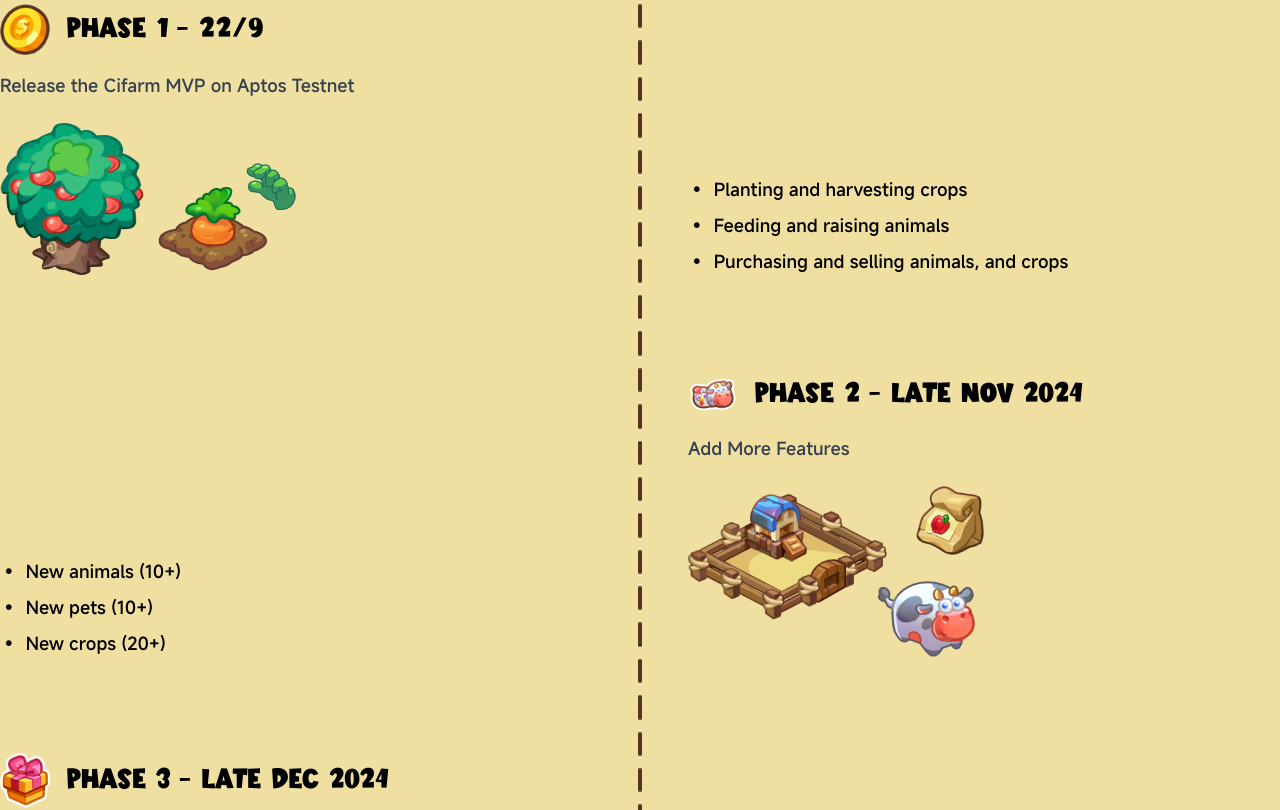
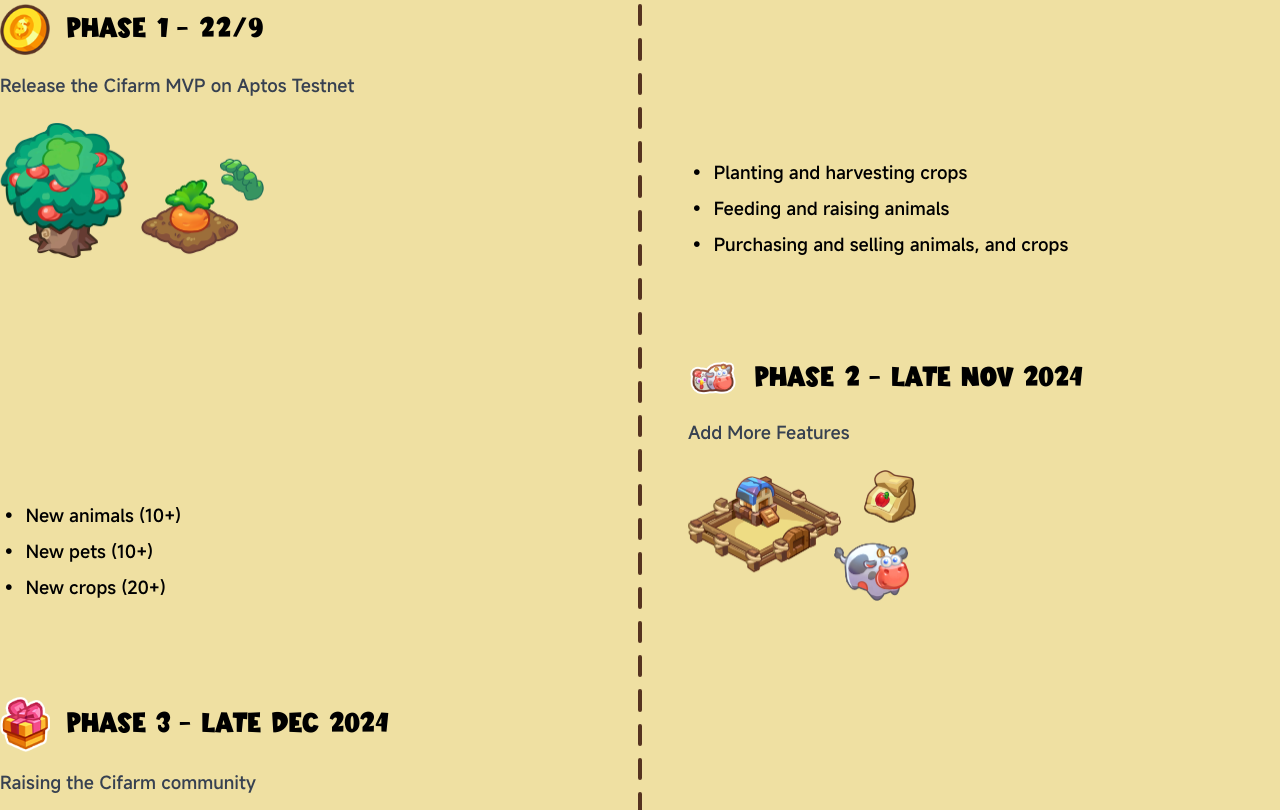
Before and after one commit to starci-lab/cifarm-landing-page, a Next.js app: page / in a window 1280 px wide. Shown: the part 2670-3480 px from the top of the page. Built offline with nearby package versions, Linux system fonts and the light colour scheme; what @designbycode/tailwindcss-text-stroke, @tailwindcss/postcss would draw is missing.

Commit message:
feat: enhance RoadmapItem and RoadmapList components with motion animations for improved user experience

```diff
--- a/src/app/Roadmap/Item/index.tsx
+++ b/src/app/Roadmap/Item/index.tsx
@@ -1,4 +1,7 @@
+"use client"
+
 import Image from "next/image"
+import { motion } from "motion/react"
 
 interface RoadmapItemProps {
     phase: string;
@@ -7,7 +10,7 @@
     icon: string;
     features: string[];
     reverse?: boolean;
-  }
+}
 
 export const RoadmapItem: React.FC<RoadmapItemProps> = ({
     phase = "Phase 1",
@@ -18,25 +21,53 @@
     reverse = false
 }) => {
     return (
-        <div className={`font-misans flex flex-col md:flex-row ${reverse ? "md:flex-row-reverse" : ""} items-center md:items-end gap-24`}>
+        <motion.div
+            className={`font-misans flex flex-col md:flex-row ${reverse ? "md:flex-row-reverse" : ""} items-center md:items-end gap-24`}
+            initial={{ opacity: 0, scale: 0.9 }}
+            whileInView={{ opacity: 1, scale: 1 }}
+            viewport={{ once: true, amount: 0.3 }}
+            transition={{ duration: 0.5, ease: "easeOut" }}
+        >
+            {/* Icon + Tiêu đề */}
             <div className="flex-1 flex flex-col items-center md:items-start">
                 <div className="relative flex items-center gap-4 mb-4">
-                    <Image src={icon} width={50} height={50} alt="icon" />
+                    <motion.div
+                        initial={{ rotate: -15, opacity: 0 }}
+                        whileInView={{ rotate: 0, opacity: 1 }}
+                        transition={{ duration: 0.5, ease: "easeOut", delay: 0.2 }}
+                    >
+                        <Image src={icon} width={50} height={50} alt="icon" />
+                    </motion.div>
                     <h2 className="text-2xl font-bold font-dinosaur">{phase}</h2>
                 </div>
                 <p className="text-lg text-gray-700">{description}</p>
-                <Image src={image} width={300} height={150} alt="roadmap phase" className="mt-6 w-full md:w-3/5 lg:w-1/2" />
+
+                {/* Hình ảnh chính */}
+                <motion.div
+                    initial={{ scale: 0.8, opacity: 0 }}
+                    whileInView={{ scale: 1, opacity: 1 }}
+                    transition={{ duration: 0.5, delay: 0.3, ease: "easeOut" }}
+                >
+                    <Image src={image} width={300} height={150} alt="roadmap phase" className="mt-6 w-full md:w-3/5 lg:w-1/2" />
+                </motion.div>
             </div>
 
+            {/* Danh sách tính năng */}
             <div className="flex-1 self-start md:self-auto">
                 <ul className="list-none space-y-2 text-lg">
                     {features.map((feature, i) => (
-                        <li key={i} className="flex items-start gap-2">
+                        <motion.li
+                            key={i}
+                            className="flex items-start gap-2"
+                            initial={{ opacity: 0, x: reverse ? 50 : -50 }}
+                            whileInView={{ opacity: 1, x: 0 }}
+                            transition={{ duration: 0.4, delay: i * 0.1, ease: "easeOut" }}
+                        >
                             <span className="text-blue-500">•</span> {feature}
-                        </li>
+                        </motion.li>
                     ))}
                 </ul>
             </div>
-        </div>
+        </motion.div>
     )
 }
--- a/src/app/Roadmap/List/index.tsx
+++ b/src/app/Roadmap/List/index.tsx
@@ -1,13 +1,23 @@
+"use client"
+
 import { ROADMAP_DATA } from "@/constants"
 import { RoadmapItem } from "../Item"
+import { motion } from "motion/react"
 
 export const RoadmapList: React.FC = () => {
     return (
         <div className="relative flex flex-col gap-16 lg:gap-24">
             {ROADMAP_DATA.map((phase, index) => (
-                <div key={index} className="relative flex flex-col items-stretch">
+                <motion.div
+                    key={index}
+                    className="relative flex flex-col items-stretch"
+                    initial={{ opacity: 0, y: 50 }}
+                    whileInView={{ opacity: 1, y: 0 }}
+                    viewport={{ once: true, amount: 0.3 }}
+                    transition={{ duration: 0.6, ease: "easeOut" }}
+                >
                     <RoadmapItem {...phase} reverse={index % 2 === 1} />
-                </div>
+                </motion.div>
             ))}
         </div>
     )
```
